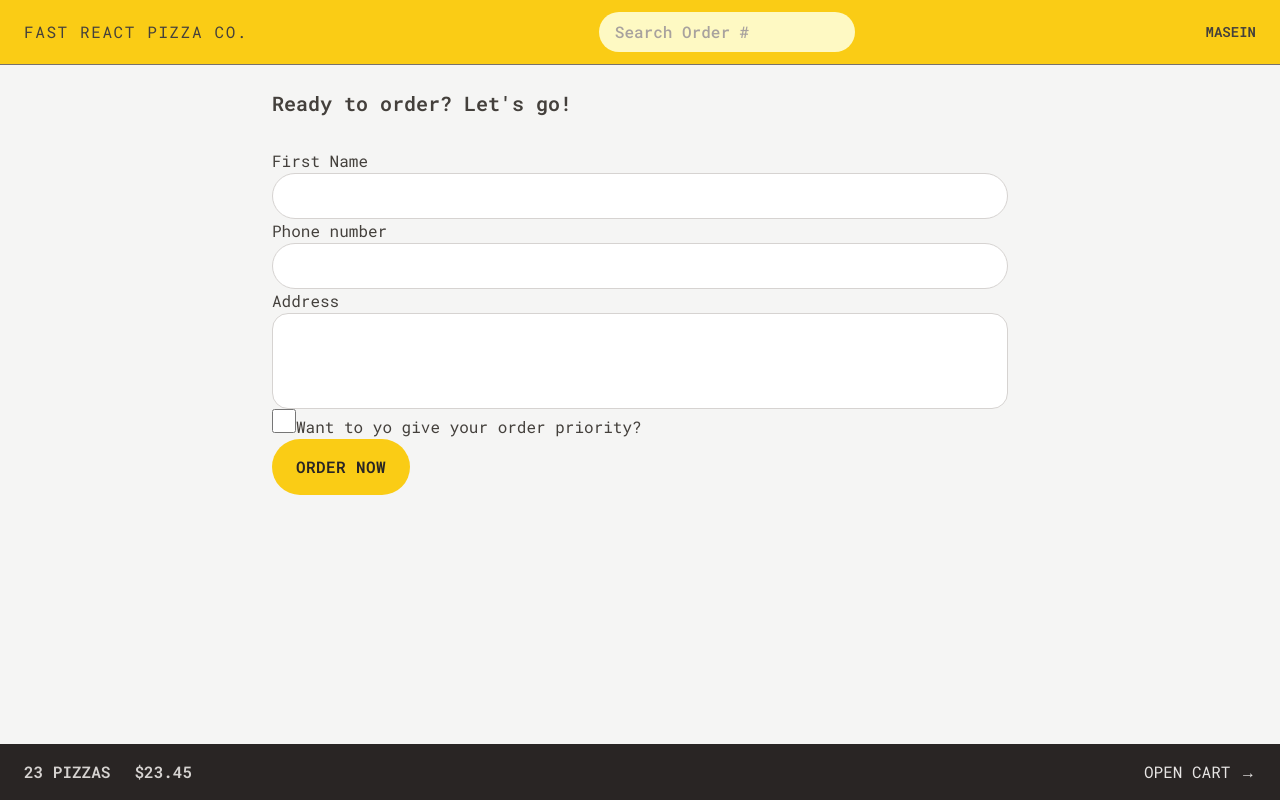
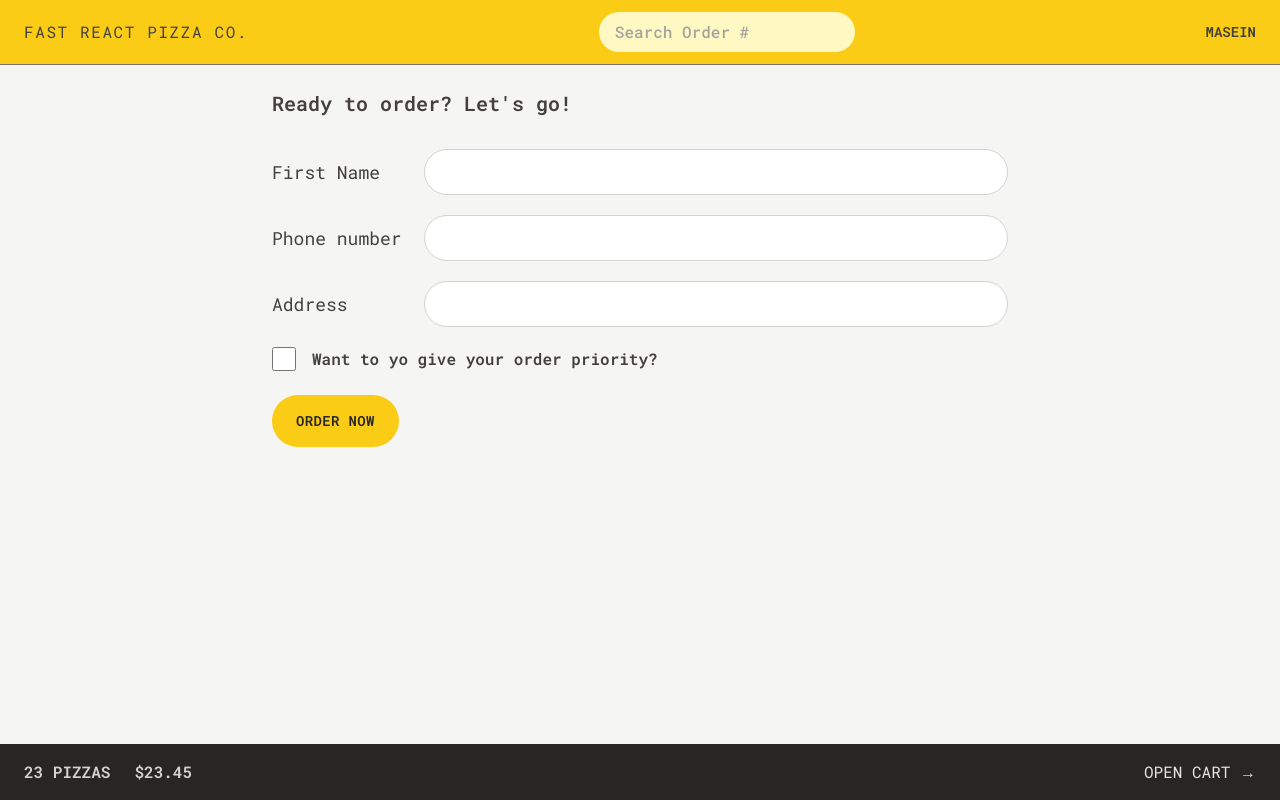
Before and after one commit to DevMasen/fast-react-pizza, a React (Vite) app: page /order/new in a window 1280 px wide. Built offline with nearby package versions, Linux system fonts and the light colour scheme.

Commit message:
E310: feat: Create Order page styles implemented

```diff
--- a/src/features/order/CreateOrder.jsx
+++ b/src/features/order/CreateOrder.jsx
@@ -41,40 +41,43 @@ function CreateOrder() {
       <h2 className="mb-8 text-xl font-semibold">Ready to order? Let's go!</h2>
 
       <Form method="POST">
-        <div>
-          <label>First Name</label>
-          <input type="text" name="customer" required className="input" />
+        <div className="mb-5 flex flex-col gap-2 sm:flex-row sm:items-center">
+          <label className="text-lg sm:basis-36">First Name</label>
+          <input type="text" name="customer" required className="input grow" />
         </div>
 
-        <div>
-          <label>Phone number</label>
-          <div>
-            <input type="tel" name="phone" required className="input" />
-          </div>
-          {errors?.phone && <p style={{ color: 'red' }}> {errors.phone} </p>}
-        </div>
-
-        <div>
-          <label htmlFor="address">Address</label>
-          <div>
-            <input
-              id="address"
-              type="text"
-              name="address"
-              required
-              className="input min-h-24 rounded-2xl"
-            />
+        <div className="mb-5 flex flex-col gap-2 sm:flex-row sm:items-center">
+          <label className="text-lg sm:basis-36">Phone number</label>
+          <div className="grow">
+            <input type="tel" name="phone" required className="input w-full" />
+            {errors?.phone && (
+              <p className="mt-3 rounded-md bg-red-100 p-2 text-xs text-red-700">
+                {' '}
+                {errors.phone}{' '}
+              </p>
+            )}
           </div>
         </div>
 
-        <div>
+        <div className="mb-5 flex flex-col gap-2 sm:flex-row sm:items-center">
+          <label className="text-lg sm:basis-36" htmlFor="address">
+            Address
+          </label>
+          <div className="grow">
+            <input id="address" type="text" name="address" required className="input w-full" />
+          </div>
+        </div>
+
+        <div className="mb-6 flex items-center gap-4">
           <input
             type="checkbox"
             name="priority"
             id="priority"
             className="h-6 w-6 accent-yellow-400 ring-offset-2 focus:outline-none focus:ring focus:ring-yellow-400"
           />
-          <label htmlFor="priority">Want to yo give your order priority?</label>
+          <label className="font-semibold" htmlFor="priority">
+            Want to yo give your order priority?
+          </label>
         </div>
 
         <div>
--- a/src/index.css
+++ b/src/index.css
@@ -10,7 +10,7 @@
 
 @layer components {
   .input {
-    @apply w-full rounded-full border border-stone-300 px-4 py-2 text-sm transition-all duration-300 placeholder:text-stone-400 focus:outline-none focus:ring focus:ring-yellow-400 md:px-6 md:py-3;
+    @apply rounded-full border border-stone-300 px-4 py-3 text-sm transition-all duration-300 placeholder:text-stone-400 focus:outline-none focus:ring focus:ring-yellow-400 md:px-6;
   }
   .loader {
     width: 60px;
--- a/src/ui/Button.jsx
+++ b/src/ui/Button.jsx
@@ -2,13 +2,13 @@ import { Link } from 'react-router';
 
 function Button({ children, disabled, to, type }) {
   const base =
-    'inline-block rounded-full bg-yellow-400 font-semibold uppercase tracking-wide text-stone-800 transition-colors duration-300 hover:bg-yellow-300 focus:bg-yellow-300 focus:outline-none focus:ring focus:ring-yellow-300 focus:ring-offset-2 disabled:cursor-not-allowed';
+    'inline-block rounded-full bg-yellow-400 font-semibold uppercase tracking-wide text-stone-800 transition-colors duration-300 hover:bg-yellow-300 focus:bg-yellow-300 focus:outline-none focus:ring focus:ring-yellow-300 focus:ring-offset-2 disabled:cursor-not-allowed text-sm';
 
   const styles = {
     primary: base + ' px-4 py-3 md:px-6 md:py-4',
     small: base + ' px-4 py-2  md:px-5 md:py-2.5',
     secondary:
-      'inline-block rounded-full border-2 border-stone-400 font-semibold uppercase tracking-wide text-stone-400 transition-colors duration-300 hover:bg-stone-400 focus:bg-stone-400 focus:outline-none focus:ring focus:ring-stone-400 focus:ring-offset-2 disabled:cursor-not-allowed px-4 py-2.5 md:px-6 md:py-3.5 focus:text-stone-800 hover:text-stone-800',
+      'text-sm inline-block rounded-full border-2 border-stone-400 font-semibold uppercase tracking-wide text-stone-400 transition-colors duration-300 hover:bg-stone-400 focus:bg-stone-400 focus:outline-none focus:ring focus:ring-stone-400 focus:ring-offset-2 disabled:cursor-not-allowed px-4 py-2.5 md:px-6 md:py-3.5 focus:text-stone-800 hover:text-stone-800',
   };
 
   if (to)
```
Also changed, not shown: index.html (+5 -2 lines).
